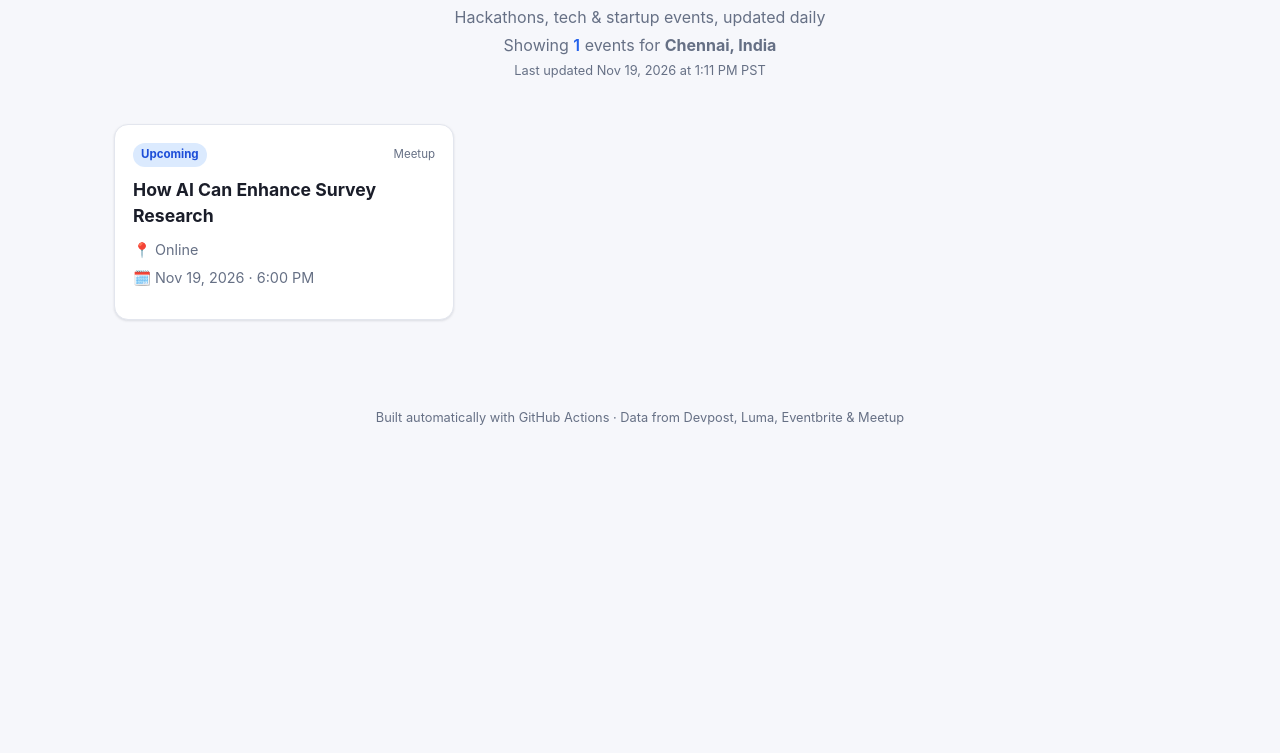
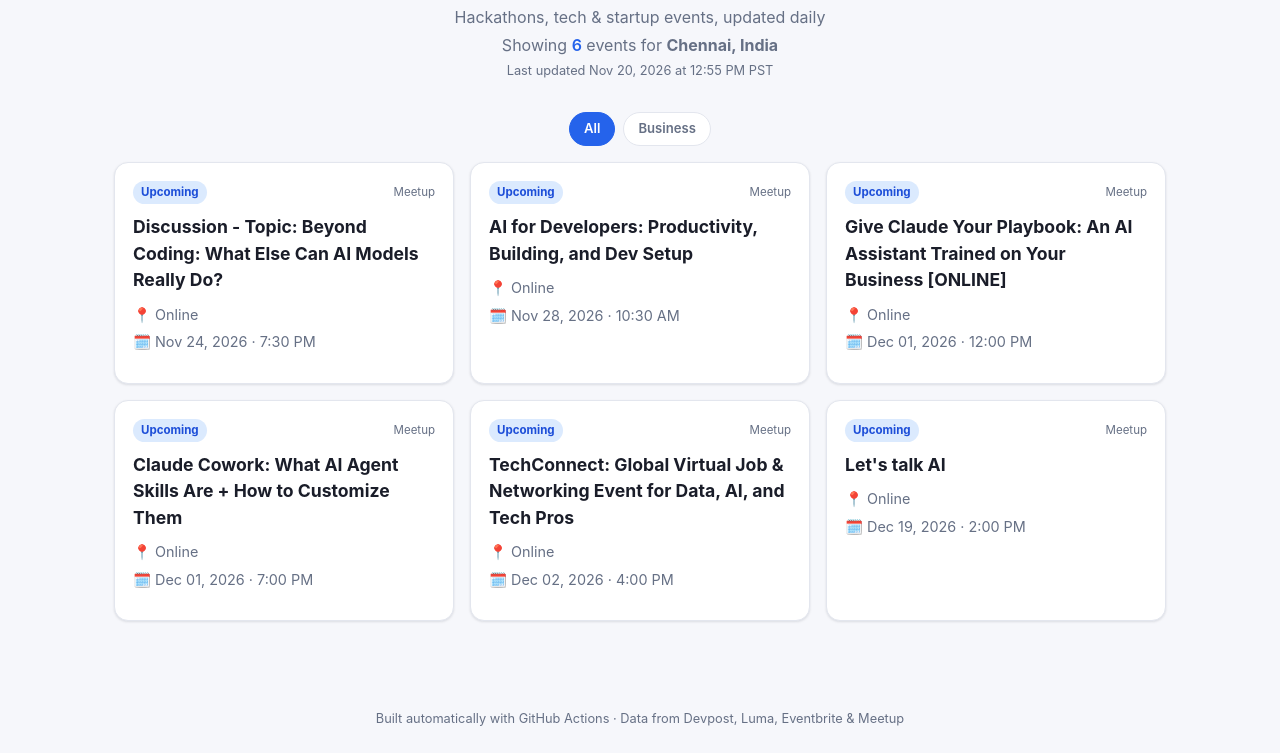
Before and after one commit to merlin-jennifer/tech-events, a plain HTML site: page index.html in a window 1280 px wide. Shown: the part 132-885 px from the top of the page. Before the commit the page ends 800 px from the top, so only its background shows below. Drawn offline with Linux system fonts and the light colour scheme.

Commit message:
Update events (2026-11-20)

```diff
--- a/index.html
+++ b/index.html
@@ -88,19 +88,78 @@
   <header>
     <h1>Tech Events near me</h1>
     <p>Hackathons, tech &amp; startup events, updated daily</p>
-    <p>Showing <span class="count" id="event-count">1</span> events for <strong>Chennai, India</strong></p>
-    <p style="font-size:.8rem">Last updated Nov 19, 2026 at 1:11 PM PST</p>
+    <p>Showing <span class="count" id="event-count">6</span> events for <strong>Chennai, India</strong></p>
+    <p style="font-size:.8rem">Last updated Nov 20, 2026 at 12:55 PM PST</p>
   </header>
+  <div class="filters">
+    <button class="filter-btn active" data-filter="all">All</button>
+    <button class="filter-btn" data-filter="business">Business</button>
+  </div>
   <main>
 
-        <a class="card" data-categories="" href="https://www.meetup.com/pydatachi/events/317159634/" target="_blank" rel="noopener">
+        <a class="card" data-categories="" href="https://www.meetup.com/lajugstudygroup/events/317446240/" target="_blank" rel="noopener">
           <div class="card-top">
             <span class="state upcoming">Upcoming</span>
             <span class="src">Meetup</span>
           </div>
-          <h2>How AI Can Enhance Survey Research</h2>
+          <h2>Discussion - Topic: Beyond Coding: What Else Can AI Models Really Do?</h2>
           <p class="meta">📍 Online</p>
-          <p class="meta">🗓️ Nov 19, 2026 · 6:00 PM</p>
+          <p class="meta">🗓️ Nov 24, 2026 · 7:30 PM</p>
+          <div class="tags"></div>
+
+        </a>
+        <a class="card" data-categories="" href="https://www.meetup.com/the-ubuntu-techhive-north-america/events/316847250/" target="_blank" rel="noopener">
+          <div class="card-top">
+            <span class="state upcoming">Upcoming</span>
+            <span class="src">Meetup</span>
+          </div>
+          <h2>AI for Developers: Productivity, Building, and Dev Setup</h2>
+          <p class="meta">📍 Online</p>
+          <p class="meta">🗓️ Nov 28, 2026 · 10:30 AM</p>
+          <div class="tags"></div>
+
+        </a>
+        <a class="card" data-categories="business" href="https://www.meetup.com/the-ai-briefing-room/events/317273680/" target="_blank" rel="noopener">
+          <div class="card-top">
+            <span class="state upcoming">Upcoming</span>
+            <span class="src">Meetup</span>
+          </div>
+          <h2>Give Claude Your Playbook: An AI Assistant Trained on Your Business [ONLINE]</h2>
+          <p class="meta">📍 Online</p>
+          <p class="meta">🗓️ Dec 01, 2026 · 12:00 PM</p>
+          <div class="tags"></div>
+
+        </a>
+        <a class="card" data-categories="" href="https://www.meetup.com/above-the-model/events/316684583/" target="_blank" rel="noopener">
+          <div class="card-top">
+            <span class="state upcoming">Upcoming</span>
+            <span class="src">Meetup</span>
+          </div>
+          <h2>Claude Cowork: What AI Agent Skills Are + How to Customize Them</h2>
+          <p class="meta">📍 Online</p>
+          <p class="meta">🗓️ Dec 01, 2026 · 7:00 PM</p>
+          <div class="tags"></div>
+
+        </a>
+        <a class="card" data-categories="" href="https://www.meetup.com/ac-yyz/events/317272590/" target="_blank" rel="noopener">
+          <div class="card-top">
+            <span class="state upcoming">Upcoming</span>
+            <span class="src">Meetup</span>
+          </div>
+          <h2>TechConnect: Global Virtual Job &amp; Networking Event for Data, AI, and Tech Pros</h2>
+          <p class="meta">📍 Online</p>
+          <p class="meta">🗓️ Dec 02, 2026 · 4:00 PM</p>
+          <div class="tags"></div>
+
+        </a>
+        <a class="card" data-categories="" href="https://www.meetup.com/machine-learning-workshop/events/316287417/" target="_blank" rel="noopener">
+          <div class="card-top">
+            <span class="state upcoming">Upcoming</span>
+            <span class="src">Meetup</span>
+          </div>
+          <h2>Let&#x27;s talk AI</h2>
+          <p class="meta">📍 Online</p>
+          <p class="meta">🗓️ Dec 19, 2026 · 2:00 PM</p>
           <div class="tags"></div>
 
         </a>
```
Also changed, not shown: events.json (+70 -5 lines).
